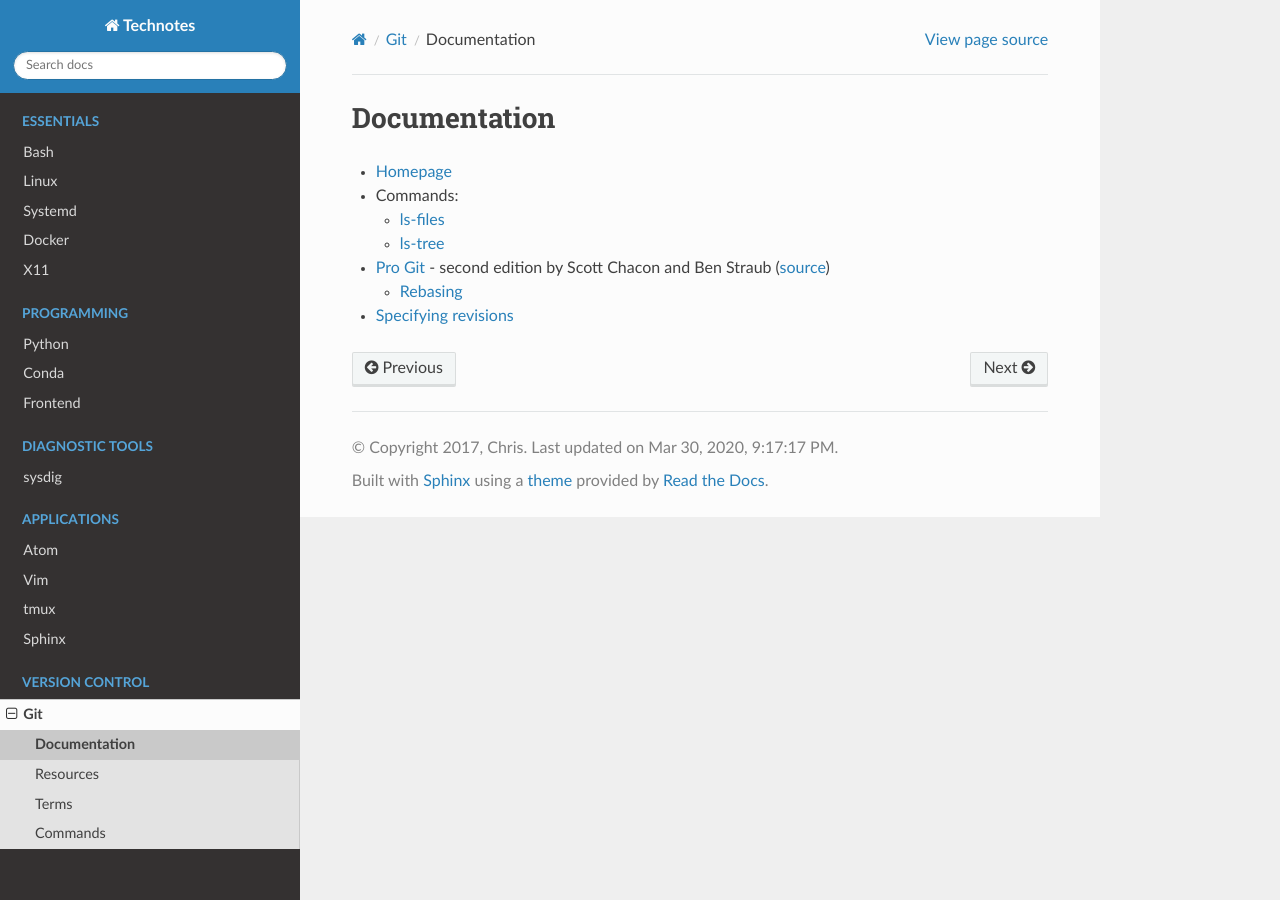
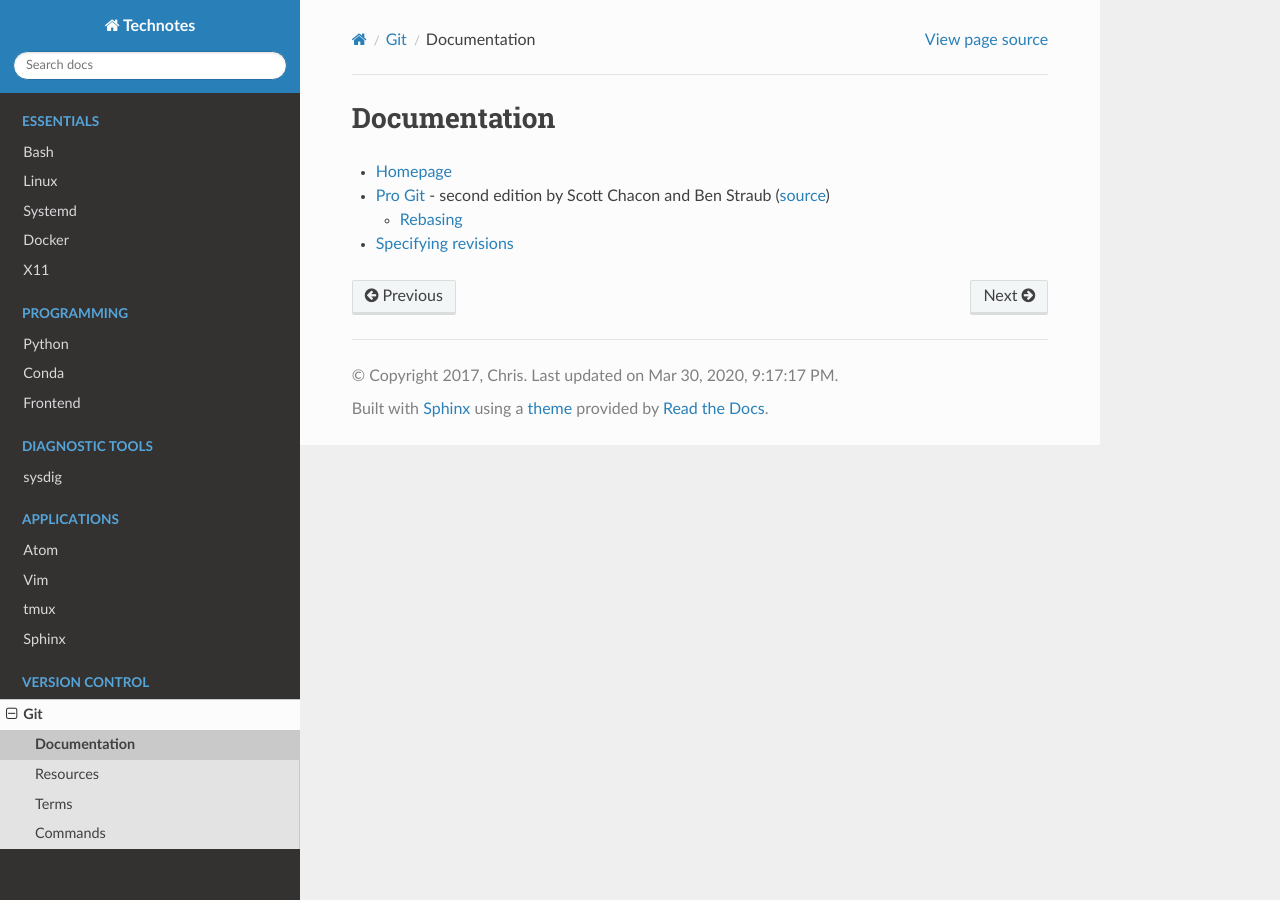
Before and after one commit to heterotopian/technotes, a Sphinx documentation site: the page built from source/git/doc.rst, in a window 1280 px wide. Built offline with Sphinx 7.4.7 and the Read the Docs theme 2.0.0, drawn with Linux system fonts in a browser that asks for light colours.

Commit message:
Delete commands

```diff
--- a/source/git/doc.rst
+++ b/source/git/doc.rst
@@ -6,11 +6,6 @@ Documentation
 .. highlight:: console
 
 - `Homepage <https://git-scm.com/docs>`_
-- Commands:
-
-  - `ls-files <https://git-scm.com/docs/git-ls-files>`_
-  - `ls-tree <https://git-scm.com/docs/git-ls-tree>`_
-
 - `Pro Git <https://git-scm.com/book/en/v2>`_ -
   second edition by Scott Chacon and Ben Straub
   (`source <https://github.com/progit/progit2>`_)
```
